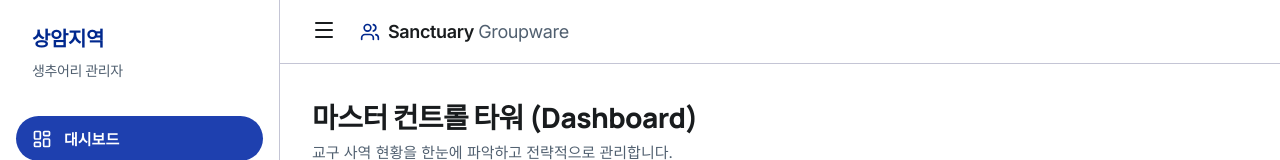
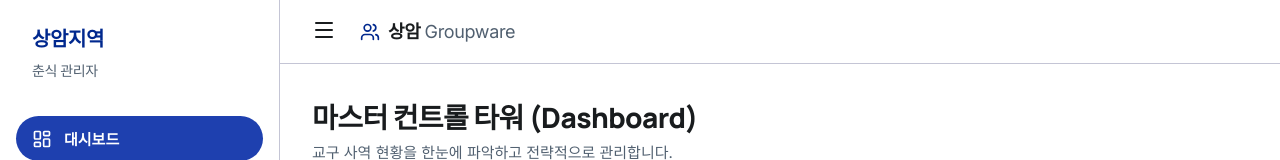
Before and after one commit to aiKyungHoon/samGroupware, a React (Vite) app: page / in a window 1280 px wide. Shown: the top 160 px of the page. Built offline with nearby package versions, Linux system fonts and the light colour scheme.

Commit message:
chore: Update sidebar title to 춘식 관리자 and header to 상암 Groupware

```diff
--- a/src/App.tsx
+++ b/src/App.tsx
@@ -81,7 +81,7 @@ function App() {
             </button>
             <div style={{ display: 'flex', alignItems: 'center', gap: '8px' }}>
               <Users size={20} color="var(--primary)" />
-              <span style={{ fontWeight: 800, fontSize: '18px', letterSpacing: '-0.02em' }}>Sanctuary <span style={{ fontWeight: 400, color: 'var(--secondary)' }}>Groupware</span></span>
+              <span style={{ fontWeight: 800, fontSize: '18px', letterSpacing: '-0.02em' }}>상암 <span style={{ fontWeight: 400, color: 'var(--secondary)' }}>Groupware</span></span>
             </div>
           </div>
         </header>
--- a/src/components/Sidebar.tsx
+++ b/src/components/Sidebar.tsx
@@ -36,7 +36,7 @@ export function Sidebar({
         fontFamily: 'Inter, sans-serif',
         letterSpacing: '-0.02em'
       }}>
-        상암지역 <br /><span style={{ fontSize: '14px', color: 'var(--secondary)', fontWeight: 500 }}>생추어리 관리자</span>
+        상암지역 <br /><span style={{ fontSize: '14px', color: 'var(--secondary)', fontWeight: 500 }}>춘식 관리자</span>
       </div>
 
       <nav style={{ display: 'flex', flexDirection: 'column', gap: '8px', flex: 1 }}>
```
